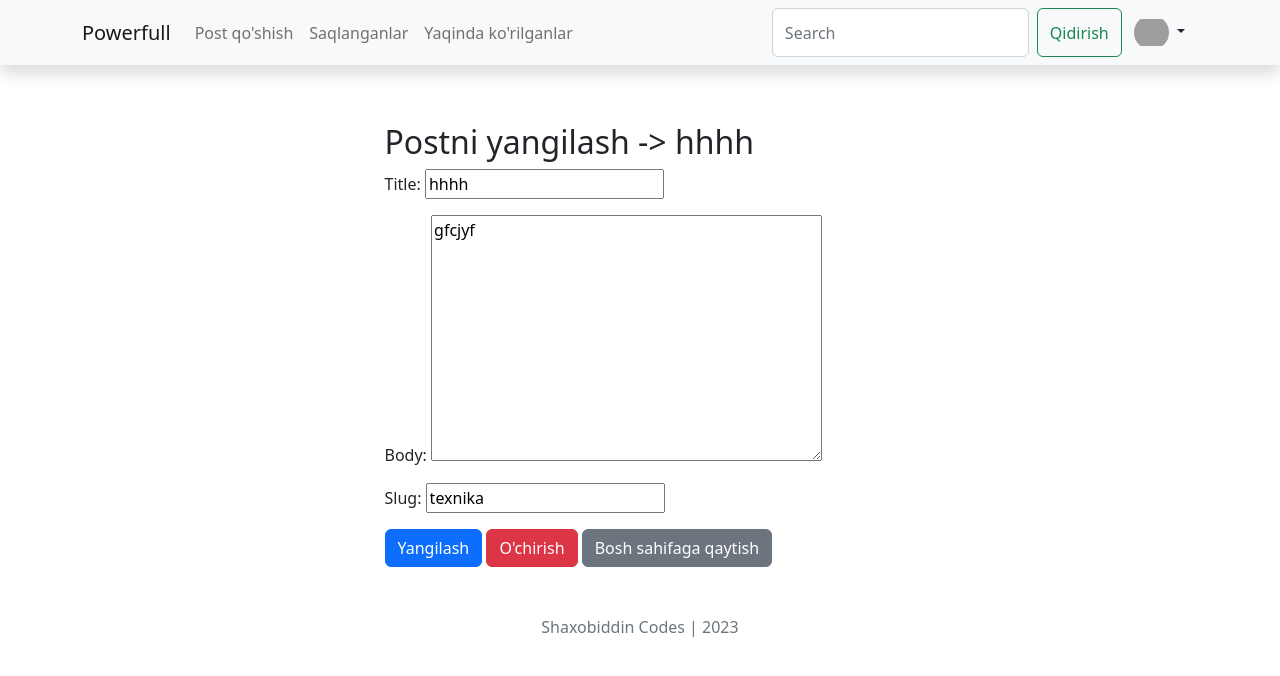
After one commit to success-99/powerful, a Django app: page /post/12/update in a window 1280 px wide. The commit adds this page. Shown: the top 676 px of the page. Run offline with Django 4.2, Linux system fonts and the light colour scheme; a user stored in the database is signed in; data comes from the database, SQL or seed files in the repository; both versions use the stored data as it was after the commit; some libraries are stand-ins or nearby versions; grey boxes are pictures that could not be loaded.

Commit message:
page decaration

```diff
--- a/blog/urls.py
+++ b/blog/urls.py
@@ -1,5 +1,5 @@
 from django.urls import path
-from .views import post_detail, post_share,post_comment_add,user_register,user_login,profile,post_delete,user_logout,post_add
+from .views import post_detail, post_share,post_comment_add,user_register,user_login,profile,post_delete,user_logout,post_add,post_update
 from .views import PostListView
 
 app_name = 'blog'
@@ -13,6 +13,7 @@ urlpatterns = [
     path('login/',user_login, name='user_login'),
     path('logout/', user_logout, name='user_logout'),
     path('post-add/', post_add, name='post_add'),
+    path('post/<int:post_id>/update', post_update, name='post_update'),
 
     path('profile/',profile, name='profile'),
     path('post/<int:pk>/delete',post_delete, name='post_delete'),
--- a/blog/views.py
+++ b/blog/views.py
@@ -2,12 +2,13 @@ from django.shortcuts import render, redirect
 from .models import Post
 from django.shortcuts import get_object_or_404,HttpResponse
 from django.views.generic import ListView
-from .forms import EmailPostForm,CommentForm,UserRegistrationForm,LoginForm,PostAddForm
+from .forms import EmailPostForm,CommentForm,UserRegistrationForm,LoginForm,PostAddForm,PostUpForm
 from django.core.mail import send_mail
 from django.views.decorators.http import require_POST
 from django.contrib.auth import authenticate,login,logout
 from django.contrib.auth.decorators import login_required
 from django.contrib import messages
+from django.utils.safestring import mark_safe
 
 # Create your views here.
 
@@ -108,6 +109,7 @@ def user_login(request):
             if user is not None:
                 if user.is_active:
                     login(request, user)
+                    messages.success(request, "Muvaffaqiyatli kirdingiz!")
                     return redirect('blog:post_list')
                 else:
                     return HttpResponse("Sizning hisobingiz faol emas!")
@@ -129,29 +131,34 @@ def profile(request):
 def user_logout(request):
     if request.user.is_authenticated:
         logout(request)
-        messages.success(request, "Muvaffaqiyatli qo'shildi!")
+        messages.success(request, mark_safe('<strong style="color: red;">Muvaffaqiyatli chiqdingiz!</strong>'))
         return redirect('blog:post_list')
     else:
         return HttpResponse("Foydalanuvchi avtorizatsiyadan o'tmagan.")
 
 def post_delete(request, pk):
     delete = get_object_or_404(Post, id=pk)
-    delete.delete()
-    return redirect('blog:post_list')
+    if request.user == delete.author:
+        delete.delete()
+        return redirect('blog:post_list')
+    else:
+        messages.error(request, mark_safe('<strong style="color: red;">Siz bu postni o\'chira olmaysiz!</strong>'))
+        return redirect('blog:post_list')
 
-# def update(request, pk):
-#     if request.method=='POST':
-#         book_up = get_object_or_404(Post, id=pk)
-#         form = BookUpdateForm(request.POST, instance=book_up)
-#         if form.is_valid():
-#             instance= form.save(commit=False)
-#             instance.save()
-#             return redirect('simple:index')
-#         context = {
-#             "form": form,
-#         }
-#         return render(request, 'simple/update.html', context)
-#     else:
-#         books = get_object_or_404(Book, id=pk)
-#         form = BookUpdateForm(instance=books)
-#         return render(request, 'simple/update.html', {'form':form})
+@login_required(login_url='blog:user_login')
+def post_update(request, post_id):
+    post = get_object_or_404(Post, id=post_id)
+    if request.user == post.author:
+        if request.method == 'GET':
+            form = PostUpForm(instance=post)
+            return render(request, 'blog/post/post_update.html', {'form': form, 'pt': post})
+        elif request.method == 'POST':
+            form = PostUpForm(instance=post, data=request.POST)
+            if form.is_valid():
+                form.save()
+                messages.success(request, "Muvaffaqiyatli yangilandi!")
+                return redirect('blog:post_list')
+            return render(request, 'blog/post/post_update.html', {'form': form, 'pt': post})
+    else:
+        messages.error(request, mark_safe('<strong style="color: red;">Siz bu postni yangilay olmaysiz!</strong>'))
+        return redirect('blog:post_list')
--- a/templates/blog/base.html
+++ b/templates/blog/base.html
@@ -73,7 +73,20 @@
    {% block content %}
 
    {% endblock content %}
+
+    <div class="container">
+      {% if messages %}
+        <div style="z-index: 312;" class="shadow-sm position-fixed end-0 bottom-0 mt-4">
+          {% for message in messages  %}
+            <div style="width: 20rem; opacity:0.9 " class=" m-3 alert alert-{{message.tags}}" role="alert">
+               {{message}}
+            </div>
+            {% endfor %}
+        </div>
+      {% endif %}
     </div>
+    </div>
+
 
 
     <div class="footer m-5 mb-3 ">
--- /dev/null
+++ b/templates/blog/post/post_update.html
@@ -0,0 +1,23 @@
+{% extends "blog/base.html" %}
+{#{% load crispy_forms_tags %}#}
+{% block title %}
+  Postni yangilash -{{pt.title}}
+{% endblock title %}
+
+{% block content %}
+  <div class="container">
+    <div class="row">
+        <div class="col"></div>
+        <div class="col-6 mt-5 ">
+            <h2>Postni yangilash -> {{pt.title}}</h2>
+            <form  method="post" enctype="multipart/form-data" >{% csrf_token %}
+                {{form.as_p}}
+                <button type="submit" class="btn btn-primary" >Yangilash</button>
+                <a class="btn btn-danger" href="{% url 'blog:post_delete' pt.pk  %}"> O'chirish</a>
+                <a class="btn btn-secondary" href="{% url 'blog:post_list' %}"> Bosh sahifaga qaytish</a>
+            </form>
+        </div>
+        <div class="col"></div>
+    </div>
+  </div>
+{% endblock content %}
```
Also changed, not shown: templates/blog/post/detail.html (+11 -11 lines), db.sqlite3.
